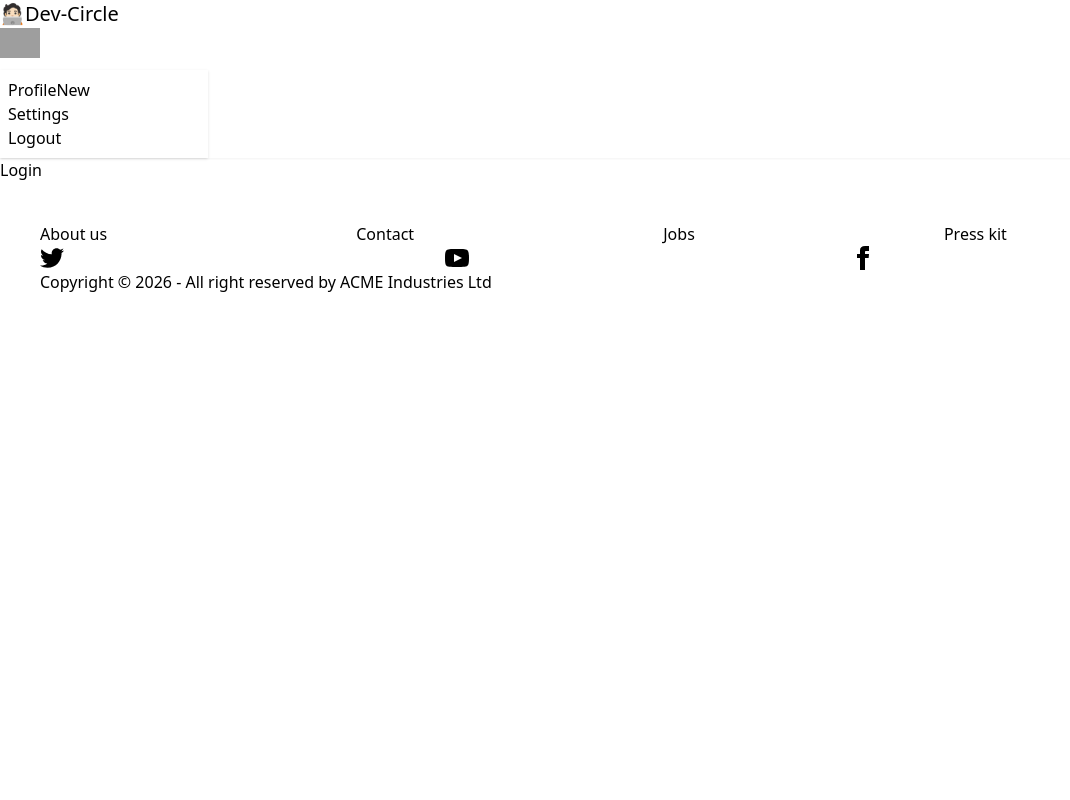
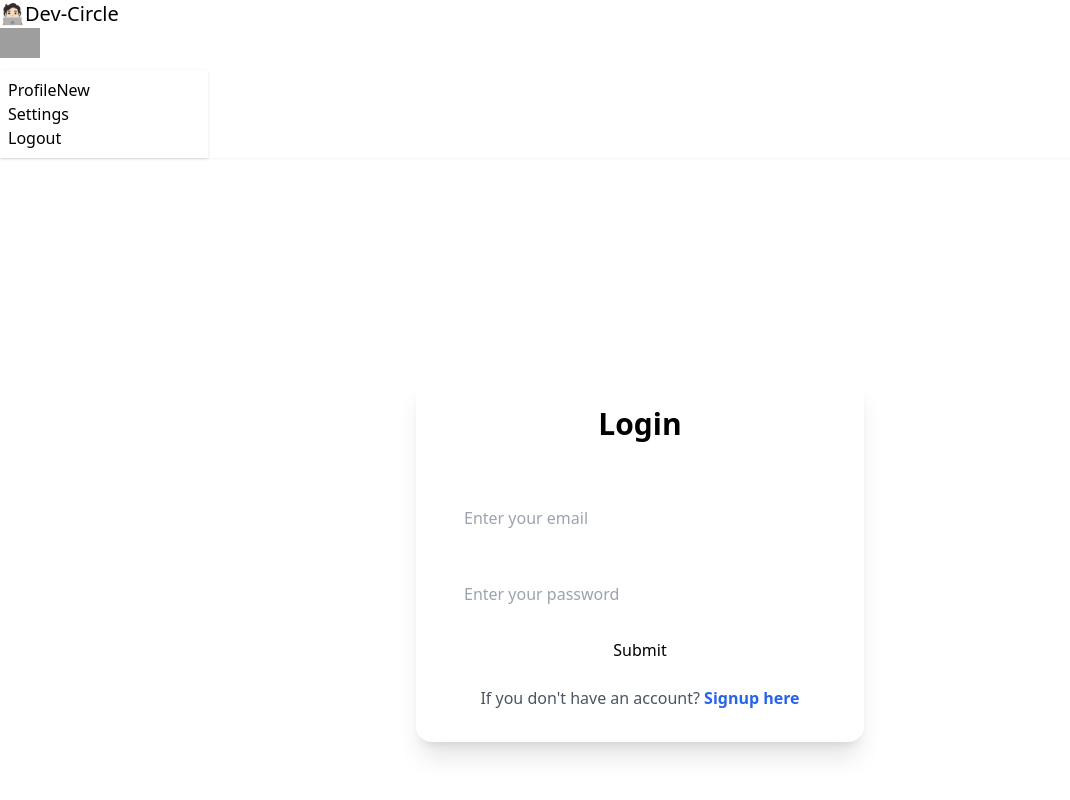
Before and after one commit to Manish-dev3490/devCircle-Web, a React (Vite) app: page /login in a window 1280 px wide. Shown: the top 800 px of the page, without its empty margins (0-1070 px from the left). Built offline with nearby package versions, Linux system fonts and the light colour scheme; grey boxes are pictures that could not be loaded.

Commit message:
login formvalidation done

```diff
--- a/package.json
+++ b/package.json
@@ -10,9 +10,11 @@
     "preview": "vite preview"
   },
   "dependencies": {
+    "axios": "^1.16.1",
     "react": "^19.2.6",
     "react-dom": "^19.2.6",
-    "react-router-dom": "^7.15.1"
+    "react-router-dom": "^7.15.1",
+    "validator": "^13.15.35"
   },
   "devDependencies": {
     "@eslint/js": "^10.0.1",
--- a/src/components/Body.jsx
+++ b/src/components/Body.jsx
@@ -4,9 +4,13 @@ import { Outlet } from 'react-router-dom'
 
 const Body = () => {
   return (
-    <div>
+    <div className="min-h-screen flex flex-col">
       <NavBar />
-      <Outlet></Outlet>
+
+      <main className="flex-grow">
+        <Outlet />
+      </main>
+
       <Footer />
     </div>
   )
--- a/src/components/Login.jsx
+++ b/src/components/Login.jsx
@@ -1,8 +1,110 @@
+import { useState } from "react";
+import axios from "axios";
+import dataValidation from "../utility/validation";
 
 const Login = () => {
+  const [email, setEmail] = useState("");
+  const [password, setPassword] = useState("");
+  const [emailError, setEmailError] = useState("");
+  const [passwordError, setPasswordError] = useState("");
+
+  const handleSubmit = async (e) => {
+    try {
+      e.preventDefault();
+
+      setEmailError("");
+      setPasswordError("");
+
+      dataValidation(email, password);
+
+      const response = await axios.post("http://localhost:3000/login", {
+        email,
+        password,
+      });
+
+      console.log(response.data);
+    } catch (error) {
+      if (error.field === "email") {
+        setEmailError(error.message);
+      } else if (error.field === "password") {
+        setPasswordError(error.message);
+      }
+    }
+  };
   return (
-    <div>Login</div>
-  )
-}
+    <div className="min-h-screen bg-base-200 flex items-center justify-center px-4">
+      <div className="w-full max-w-md bg-base-100  rounded-2xl shadow-xl p-8">
+        <h1 className="text-3xl font-bold text-center mb-8">Login</h1>
 
-export default Login
+        <form onSubmit={handleSubmit} className="flex flex-col gap-5">
+          {/* Email */}
+          <div className="flex flex-col gap-2">
+            <label
+              htmlFor="email"
+              className="font-medium text-white cursor-pointer"
+            >
+              Enter your Email
+            </label>
+
+            <input
+              id="email"
+              type="email"
+              placeholder="Enter your email"
+              value={email}
+              onChange={(e) => {
+                setEmail(e.target.value);
+                setEmailError("");
+              }}
+              className="input input-bordered w-full px-4"
+            />
+            {emailError ? (
+              <span className=" text-red-500 ">{emailError}</span>
+            ) : (
+              ""
+            )}
+          </div>
+
+          {/* Password */}
+          <div className="flex flex-col gap-2">
+            <label
+              htmlFor="password"
+              className="font-medium text-white cursor-pointer"
+            >
+              Enter your Password
+            </label>
+
+            <input
+              id="password"
+              type="password"
+              placeholder="Enter your password"
+              value={password}
+              onChange={(e) => {
+                setPassword(e.target.value);
+                setPasswordError("");
+              }}
+              className="input input-bordered w-full px-4"
+            />
+          </div>
+          {passwordError ? (
+            <span className=" text-red-500 ">{passwordError}</span>
+          ) : (
+            ""
+          )}
+
+          {/* Button */}
+          <button className="btn btn-primary mt-3">Submit</button>
+        </form>
+
+        {/* Signup Link */}
+        <p className="text-center mt-6 text-gray-600">
+          If you don't have an account?{" "}
+          <span className="text-blue-600 font-semibold cursor-pointer hover:underline">
+            Signup here
+          </span>
+        </p>
+      </div>
+    </div>
+  );
+};
+
+export default Login;
--- /dev/null
+++ b/src/utility/validation.js
@@ -0,0 +1,26 @@
+import validator from "validator";
+
+function dataValidation(email, password) {
+
+    console.log("i am doing data validation ");
+
+  if (!validator.isEmail(email)) {
+
+    throw {
+      field: "email",
+      message: "Your email is not valid"
+    };
+  }
+
+  if (!validator.isStrongPassword(password)) {
+
+    throw {
+      field: "password",
+      message: "Please enter a strong password"
+    };
+  }
+
+  return null;
+}
+
+export default dataValidation;
```
Also changed, not shown: 1 other file (tests, documents, lock files or other folders).
